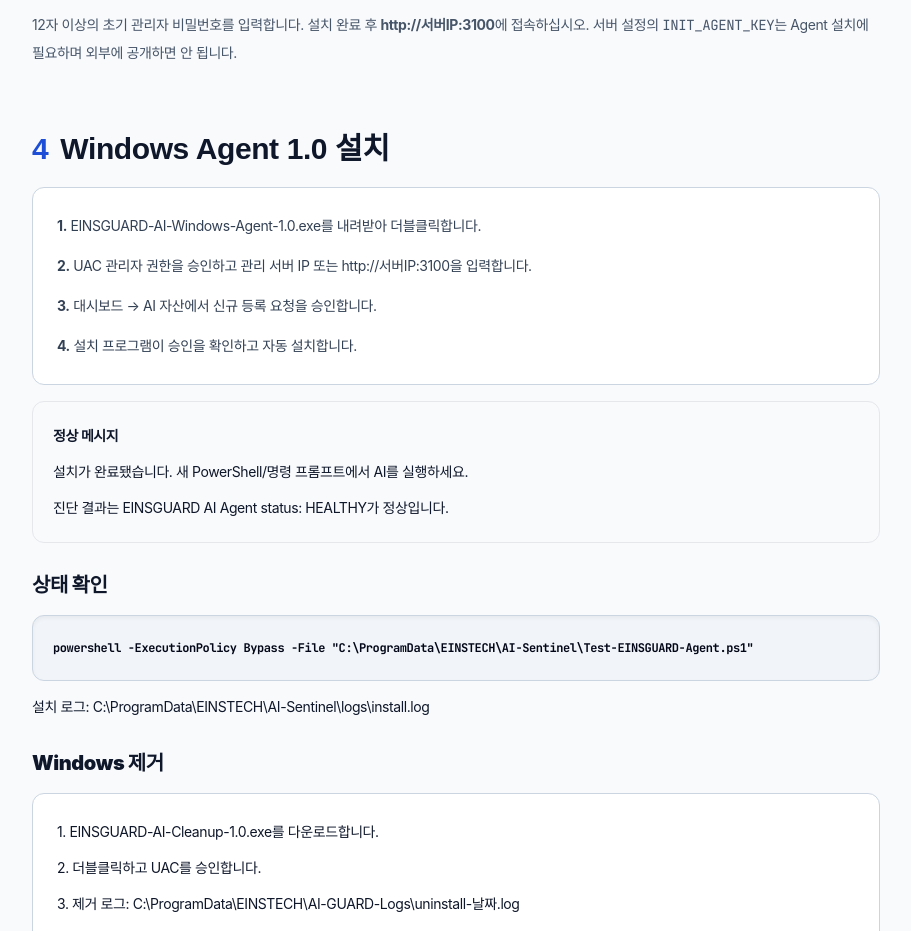
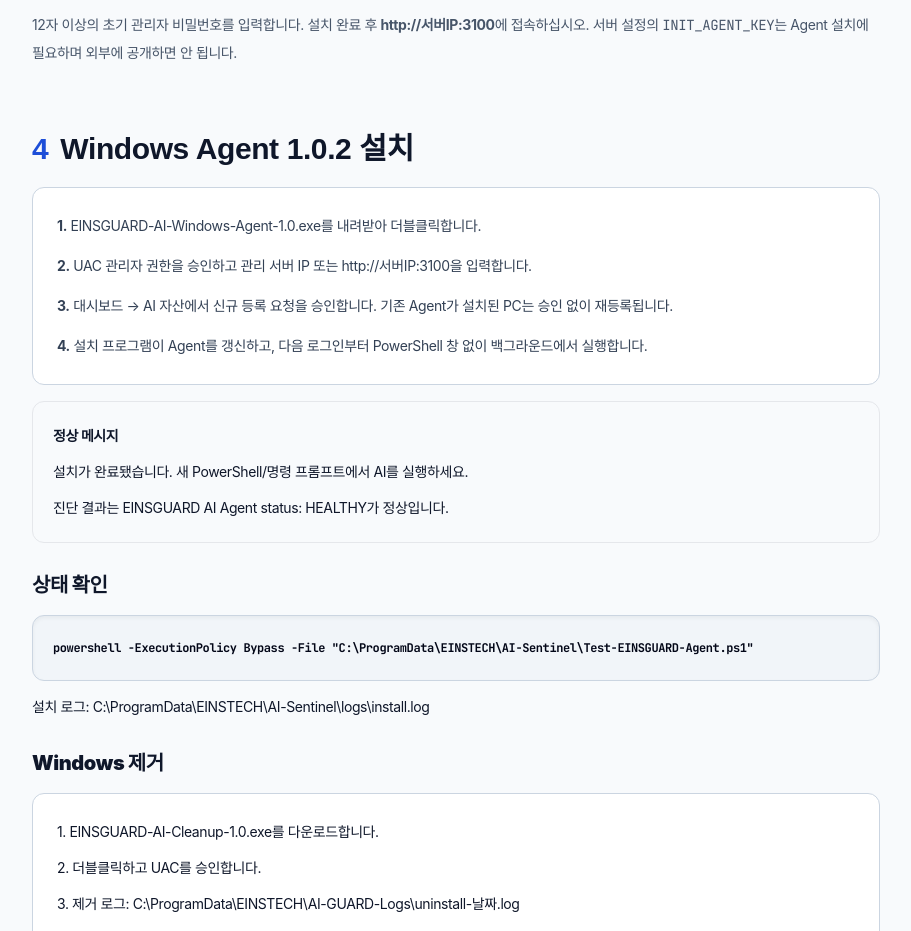
Before and after one commit to yumunix/einstech-landing, a Next.js app: page /docs/einsguard-ai/install in a window 1280 px wide. Shown: the part 1322-2253 px from the top of the page, without its empty margins (184-1095 px from the left). Built offline with nearby package versions, Linux system fonts and the light colour scheme; a web font is replaced by a local one.

Commit message:
fix: hide Windows agent console on startup

```diff
--- a/app/docs/einsguard-ai/install/page.jsx
+++ b/app/docs/einsguard-ai/install/page.jsx
@@ -11,7 +11,7 @@
 <section><Title n="1">구성 및 요구사항</Title><div className="mt-5 grid gap-4 sm:grid-cols-2"><div className="rounded-xl border border-slate-300 bg-white p-5"><b>관리 서버</b><p className="mt-2 text-slate-600">Linux x86_64/arm64, RAM 4GB 이상, 디스크 10GB 이상, Docker Compose 또는 Podman Compose, TCP 3100</p></div><div className="rounded-xl border border-slate-300 bg-white p-5"><b>Agent</b><p className="mt-2 text-slate-600">Windows 10·11 x64, Linux systemd 또는 macOS 13 이상, Python 3, 관리자 권한, 관리 서버 TCP 3100 통신</p></div></div><div className="mt-4 rounded-xl border-2 border-amber-400 bg-amber-50 p-5"><b>15일 무료 라이선스</b><p className="mt-2 text-slate-700">최초 서버 설치일부터 15일간 무료입니다. 만료 후 서버가 Agent 정책 조회·로그 수집·탐지·차단 요청을 거부하므로 자동으로 동작하지 않습니다. 기존 로그와 설치 파일은 유지되며, 구독 키 인증 후 다시 동작합니다.</p></div></section>
 <section><Title n="2">파일 무결성 확인</Title><Code>{`sha256sum -c 다운로드한파일.tar.gz.sha256\n# macOS\nshasum -a 256 다운로드한파일.tar.gz`}</Code><p className="mt-3 text-slate-600">결과가 홈페이지의 SHA-256 값과 다르면 설치하지 말고 다시 다운로드하십시오.</p></section>
 <section><Title n="3">관리 서버 설치</Title><Code>{`tar -xzf einsguard-ai-server-1.0.0-linux.tar.gz\ncd einsguard-ai-server-1.0.0\n./ai-sentinel-dashboard/release/preflight.sh\n./ai-sentinel-dashboard/release/install.sh`}</Code><p className="mt-3 text-slate-600">12자 이상의 초기 관리자 비밀번호를 입력합니다. 설치 완료 후 <b>http://서버IP:3100</b>에 접속하십시오. 서버 설정의 <code>INIT_AGENT_KEY</code>는 Agent 설치에 필요하며 외부에 공개하면 안 됩니다.</p></section>
-<section><Title n="4">Windows Agent 1.0 설치</Title><ol className="mt-5 space-y-3 rounded-xl border border-slate-300 bg-white p-6 text-slate-700"><li><b>1.</b> EINSGUARD-AI-Windows-Agent-1.0.exe를 내려받아 더블클릭합니다.</li><li><b>2.</b> UAC 관리자 권한을 승인하고 관리 서버 IP 또는 http://서버IP:3100을 입력합니다.</li><li><b>3.</b> 대시보드 → AI 자산에서 신규 등록 요청을 승인합니다.</li><li><b>4.</b> 설치 프로그램이 승인을 확인하고 자동 설치합니다.</li></ol><div className="mt-4 rounded-xl border border-emerald-400 bg-emerald-50 p-5"><b>정상 메시지</b><p className="mt-2">설치가 완료됐습니다. 새 PowerShell/명령 프롬프트에서 AI를 실행하세요.</p><p className="mt-2">진단 결과는 EINSGUARD AI Agent status: HEALTHY가 정상입니다.</p></div><h3 className="mt-7 text-xl font-black">상태 확인</h3><Code>{`powershell -ExecutionPolicy Bypass -File "C:\\ProgramData\\EINSTECH\\AI-Sentinel\\Test-EINSGUARD-Agent.ps1"`}</Code><p className="mt-3">설치 로그: C:\ProgramData\EINSTECH\AI-Sentinel\logs\install.log</p><h3 className="mt-7 text-xl font-black">Windows 제거</h3><ol className="mt-4 space-y-2 rounded-xl border border-slate-300 bg-white p-6"><li>1. EINSGUARD-AI-Cleanup-1.0.exe를 다운로드합니다.</li><li>2. 더블클릭하고 UAC를 승인합니다.</li><li>3. 제거 로그: C:\ProgramData\EINSTECH\AI-GUARD-Logs\uninstall-날짜.log</li></ol></section>
+<section><Title n="4">Windows Agent 1.0.2 설치</Title><ol className="mt-5 space-y-3 rounded-xl border border-slate-300 bg-white p-6 text-slate-700"><li><b>1.</b> EINSGUARD-AI-Windows-Agent-1.0.exe를 내려받아 더블클릭합니다.</li><li><b>2.</b> UAC 관리자 권한을 승인하고 관리 서버 IP 또는 http://서버IP:3100을 입력합니다.</li><li><b>3.</b> 대시보드 → AI 자산에서 신규 등록 요청을 승인합니다. 기존 Agent가 설치된 PC는 승인 없이 재등록됩니다.</li><li><b>4.</b> 설치 프로그램이 Agent를 갱신하고, 다음 로그인부터 PowerShell 창 없이 백그라운드에서 실행합니다.</li></ol><div className="mt-4 rounded-xl border border-emerald-400 bg-emerald-50 p-5"><b>정상 메시지</b><p className="mt-2">설치가 완료됐습니다. 새 PowerShell/명령 프롬프트에서 AI를 실행하세요.</p><p className="mt-2">진단 결과는 EINSGUARD AI Agent status: HEALTHY가 정상입니다.</p></div><h3 className="mt-7 text-xl font-black">상태 확인</h3><Code>{`powershell -ExecutionPolicy Bypass -File "C:\\ProgramData\\EINSTECH\\AI-Sentinel\\Test-EINSGUARD-Agent.ps1"`}</Code><p className="mt-3">설치 로그: C:\ProgramData\EINSTECH\AI-Sentinel\logs\install.log</p><h3 className="mt-7 text-xl font-black">Windows 제거</h3><ol className="mt-4 space-y-2 rounded-xl border border-slate-300 bg-white p-6"><li>1. EINSGUARD-AI-Cleanup-1.0.exe를 다운로드합니다.</li><li>2. 더블클릭하고 UAC를 승인합니다.</li><li>3. 제거 로그: C:\ProgramData\EINSTECH\AI-GUARD-Logs\uninstall-날짜.log</li></ol></section>
 <section><Title n="5">Linux Agent 설치</Title><Code>{`tar -xzf einsguard-ai-agent-1.0.0-linux.tar.gz\ncd einsguard-ai-agent-1.0.0-linux\nsudo ./install.sh http://서버IP:3100 AGENT_KEY\nsudo ./status.sh`}</Code><p className="mt-3 text-slate-600">정상 메시지는 <b>EINSGUARD AI Linux Agent 1.0 installed successfully</b>와 <b>Service: RUNNING</b>입니다. 로그는 <code>/var/log/einsguard-ai/</code>에 있습니다.</p></section>
 <section><Title n="6">macOS Agent 설치</Title><Code>{`tar -xzf einsguard-ai-agent-1.0.0-macos.tar.gz\ncd einsguard-ai-agent-1.0.0-macos\nsudo ./install.sh http://서버IP:3100 AGENT_KEY\nsudo ./status.sh`}</Code><p className="mt-3 text-slate-600">정상 메시지는 <b>EINSGUARD AI macOS Agent 1.0 installed successfully</b>와 <b>Service: RUNNING</b>입니다. 로그는 <code>/Library/Logs/einsguard-ai*.log</code>에 있습니다.</p></section>
 <section><Title n="7">대시보드 사용 순서</Title><ol className="mt-5 space-y-3 rounded-xl border border-slate-300 bg-white p-6 text-slate-700"><li><b>1.</b> AI 자산에서 Client가 온라인인지 확인합니다.</li><li><b>2.</b> Client 검색에서 PC명·사용자·운영체제·AI 서비스를 찾습니다.</li><li><b>3.</b> 업무용 AI는 해당 Client의 AI 버튼을 눌러 승인합니다.</li><li><b>4.</b> 미승인 AI는 에이전트 제어 → 차단 관리에서 정책을 적용합니다.</li><li><b>5.</b> Shadow AI 이벤트를 펼쳐 발생 위치·현재 조치·해결 방법을 확인합니다.</li><li><b>6.</b> 조치가 끝난 사건만 ‘확인 후 해결 처리’합니다.</li></ol></section>
--- a/app/downloads/einsguard-ai/page.jsx
+++ b/app/downloads/einsguard-ai/page.jsx
@@ -6,7 +6,7 @@
 export const metadata=createPageMetadata({path:"/downloads/einsguard-ai",title:"EINSGUARD AI 1.0 다운로드 | EINSTECH",description:"AI GUARD 서버와 Windows·Linux·macOS Agent 1.0, 제거 도구, 매뉴얼 및 SHA-256을 제공합니다."});
 const packages=[
  {title:"AI GUARD 관리 서버",platform:"LINUX SERVER · 1.0.0",file:"einsguard-ai-server-1.0.0-linux.tar.gz",sha:"7ce1286d93d52998aa028947dd530e148bb3cc3dafe7e746be60d2afd164f293",items:["Linux x86_64·arm64","Docker/Podman Compose","15일 무료 · 이후 자동 중지"]},
- {title:"Windows Agent",platform:"WINDOWS CLIENT · 1.0",file:"EINSGUARD-AI-Windows-Agent-1.0.exe",cleanup:"EINSGUARD-AI-Cleanup-1.0.exe",sha:"b62510014b446ff1a6573d202e27fcfe2db61543996246beace540f2f4b12f64",items:["Windows 10·11 x64","앱·CLI·브라우저·Copilot 감지","설치·제거 로그 지원"]},
+ {title:"Windows Agent",platform:"WINDOWS CLIENT · 1.0.2",file:"EINSGUARD-AI-Windows-Agent-1.0.exe",cleanup:"EINSGUARD-AI-Cleanup-1.0.exe",sha:"14139432635d3fdd0b891debd944a512c82bd4ce0363377f10b1cf5afe5d64a7",items:["Windows 10·11 x64","백그라운드 숨김 실행","앱·CLI·브라우저·Copilot 감지"]},
  {title:"Linux Agent",platform:"LINUX CLIENT · 1.0.0",file:"einsguard-ai-agent-1.0.0-linux.tar.gz",sha:"19447ec41b214ff52a0557c200d0f8cb894d52f6ca23d9ff4e9235bafae8711a",items:["systemd 자동 실행","앱·CLI·브라우저 감지","상태·삭제 도구 포함"]},
  {title:"macOS Agent",platform:"MACOS CLIENT · 1.0.0",file:"einsguard-ai-agent-1.0.0-macos.tar.gz",sha:"9b5224ccd08e7814870a6b7d15e093c50d86aeba8ac537b504e1345bf4b6b4cb",items:["macOS 13 이상","launchd 자동 실행","상태·삭제 도구 포함"]},
 ];
```
Also changed, not shown: 2 other files (tests, documents, lock files or other folders).
